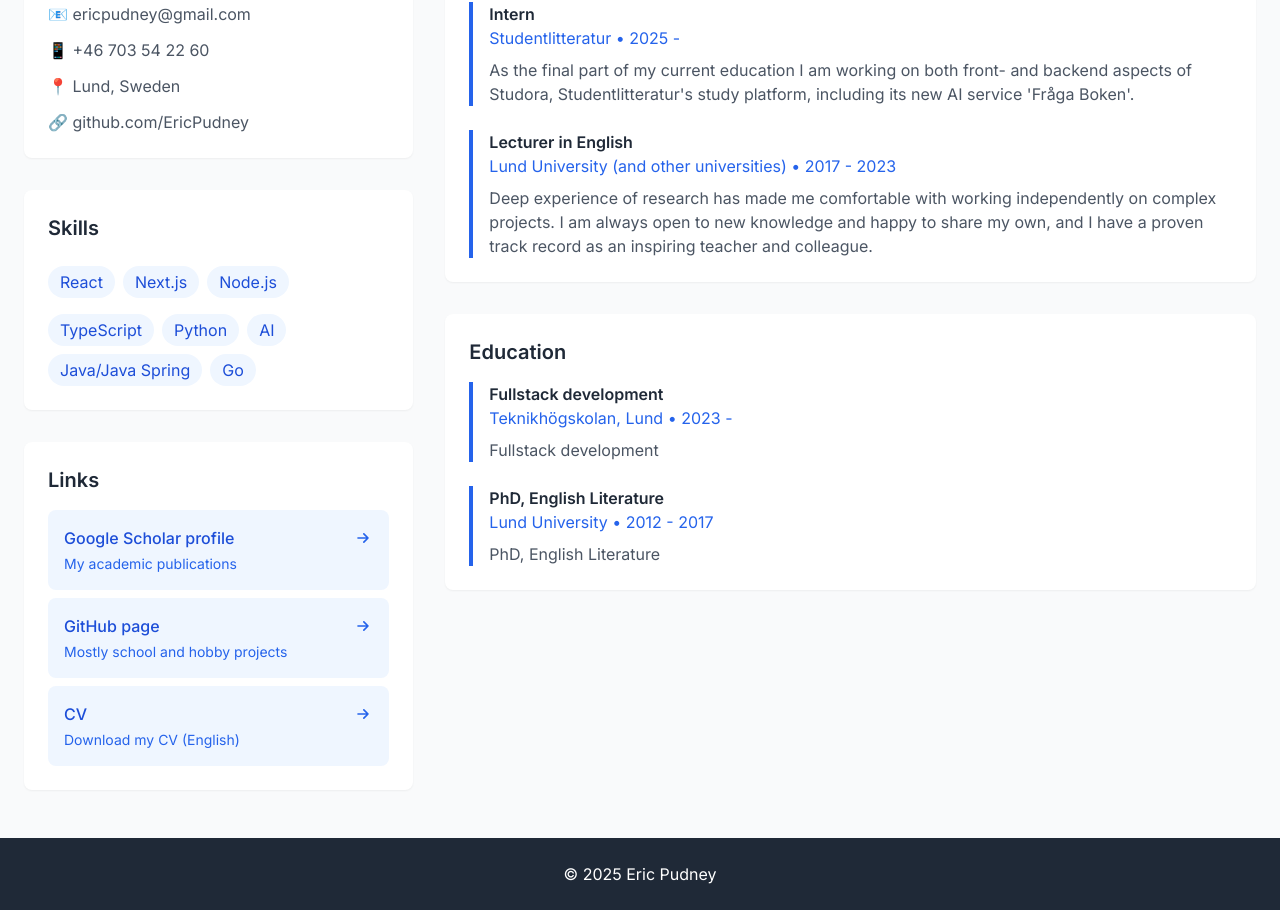
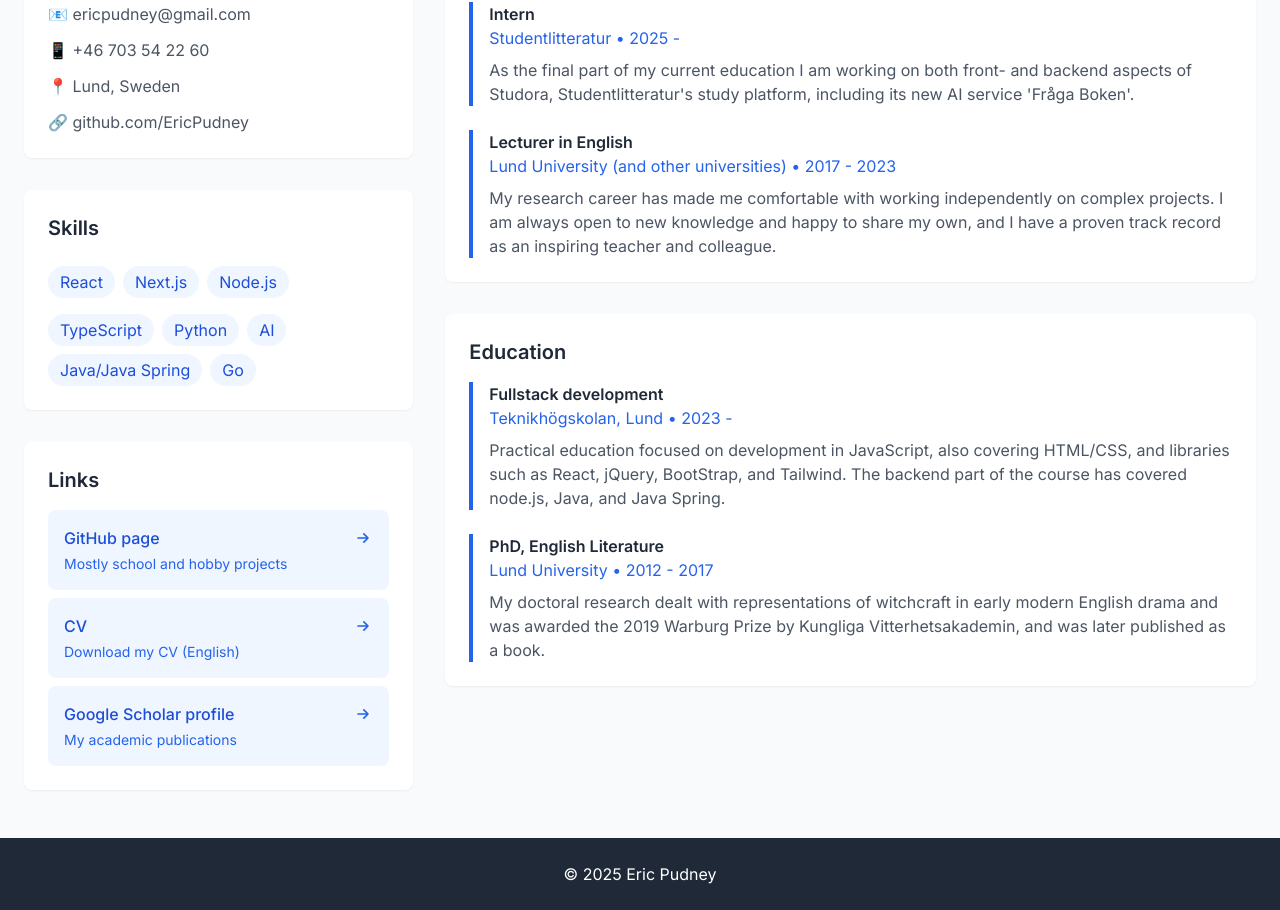
Before and after one commit to EricPudney/next-books, a Next.js app: page / in a window 1280 px wide. Shown: the part 818-1728 px from the top of the page. Built offline with nearby package versions, Linux system fonts and the light colour scheme.

Commit message:
more text

```diff
--- a/app/data/content.json
+++ b/app/data/content.json
@@ -9,15 +9,15 @@
       "jd1": "As the final part of my current education I am working on both front- and backend aspects of Studora, Studentlitteratur's study platform, including its new AI service 'Fråga Boken'.",
       "jt2": "Lecturer in English",
       "emp2": "Lund University (and other universities)",
-      "jd2": "Deep experience of research has made me comfortable with working independently on complex projects. I am always open to new knowledge and happy to share my own, and I have a proven track record as an inspiring teacher and colleague.",
+      "jd2": "My research career has made me comfortable with working independently on complex projects. I am always open to new knowledge and happy to share my own, and I have a proven track record as an inspiring teacher and colleague.",
       "country": "Sweden",
       "ed": "Education",
       "ed_t1": "Fullstack development",
       "ed_sch1": "Teknikhögskolan, Lund",
-      "ed_d1": "....",
+      "ed_d1": "Practical education focused on development in JavaScript, also covering HTML/CSS, and libraries such as React, jQuery, BootStrap, and Tailwind. The backend part of the course has covered node.js, Java, and Java Spring.",
       "ed_t2": "PhD, English Literature",
       "ed_sch2": "Lund University",
-      "ed_d2": "...",
+      "ed_d2": "My doctoral research dealt with representations of witchcraft in early modern English drama and was awarded the 2019 Warburg Prize by Kungliga Vitterhetsakademin, and was later published as a book.",
       "project_text": "This website is a hobby project designed to showcase both my programming skills and my small collection of rare/antique books, some of which are special to me because of my earlier research on the 16th & 17th centuries. It is built in Next 15, making full use of the app router. Instead of traditional API routes, interactions with the PostgreSQL database are handled using server components and server actions. Please do take a minute to look around.",
       "links": "Links",
         "link1_title": "Google Scholar profile",
@@ -42,10 +42,10 @@
       "ed": "Utbildning",
       "ed_t1": "Fullstackutvecklare",
       "ed_sch1": "Teknikhögskolan, Lund",
-      "ed_d1": "....",
+      "ed_d1": "Praktisk utbildning med fokus på utveckling med JavaScript. Lärde även HTML/CSS, bibliotek som React, jQuery, BootStrap, och Tailwind. Backend del av kursen har täckt node.js, Java, och Java Spring.",
       "ed_t2": "Doktorsexamen, engelsk litteratur",
       "ed_sch2": "Lunds Universitet",
-      "ed_d2": "...",
+      "ed_d2": "Min doktorsavhandling tog upp representationen av häxor inom den tidiga engelska dramat och belönades med Warburgska priset av Kungliga Vitterhetsakademin i 2019. Den gavs ut sedan som en bok.",
       "project_text": "Den här webbplatsen är ett hobbyprojekt utformat för att visa upp mina programmeringsfärdigheter och min lilla samling av sällsynta/antika böcker, av vilka några är speciella för mig på grund av min tidigare forskning om 1500- och 1600-talen. Den är inbyggd i Next 15 och utnyttjar approutern fullt ut. Istället för traditionella  api-endpoints hanteras all interaktion med den PostgreSQL-databasen av serverkomponenter och server actions. Ta dig gärna tid att klicka runt.",
       "links": "Länkar",
       "link1_title": "Google Scholar profil",
--- a/app/home/add/page.tsx
+++ b/app/home/add/page.tsx
@@ -3,7 +3,6 @@ import BackButton from "@/app/components/BackButton"
 import BookForm from "@/app/components/BookForm"
 import UploadButton from "@/app/components/UploadButton"
 import returnUserRole from "@/app/lib/session";
-import { headingStyle } from "@/app/styles";
 
 
 export default async function Page() {
--- a/app/home/page.tsx
+++ b/app/home/page.tsx
@@ -1,7 +1,7 @@
 import BookCarousel from "../components/BookCarousel"
 
 import { summaryData } from "../data/data"
-import { carouselContainer, headingStyle, mainStyle } from "../styles";
+import { mainStyle } from "../styles";
 
 export default async function Page() {
     const data = await summaryData();
--- a/app/page.tsx
+++ b/app/page.tsx
@@ -65,13 +65,6 @@ export default function Page() {
               content={
                 <>
                   <CVLink
-                    title={content[language].link1_title}
-                    text={content[language].link1_text}
-                    link={
-                      "https://scholar.google.com/citations?user=Csr_QDYAAAAJ&hl=en"
-                    }
-                  />
-                  <CVLink
                     title={content[language].link2_title}
                     text={content[language].link2_text}
                     link={"https://github.com/EricPudney"}
@@ -83,6 +76,13 @@ export default function Page() {
                       language === "en"
                         ? "/EricPudneyCV(eng).pdf"
                         : "/EricPudneyCV(sv).pdf"
+                    }
+                  />
+                  <CVLink
+                    title={content[language].link1_title}
+                    text={content[language].link1_text}
+                    link={
+                      "https://scholar.google.com/citations?user=Csr_QDYAAAAJ&hl=en"
                     }
                   />
                 </>
@@ -115,12 +115,12 @@ export default function Page() {
                   <JobOrSchoolDetails
                     title={content[language].ed_t1}
                     institution={`${content[language].ed_sch1} • 2023 - `}
-                    text={content[language].ed_t1}
+                    text={content[language].ed_d1}
                   />
                   <JobOrSchoolDetails
                     title={content[language].ed_t2}
                     institution={`${content[language].ed_sch2} • 2012 - 2017`}
-                    text={content[language].ed_t2}
+                    text={content[language].ed_d2}
                   />
                 </div>
               }
```
Also changed, not shown: app/home/layout.tsx (line endings or trailing spaces).
